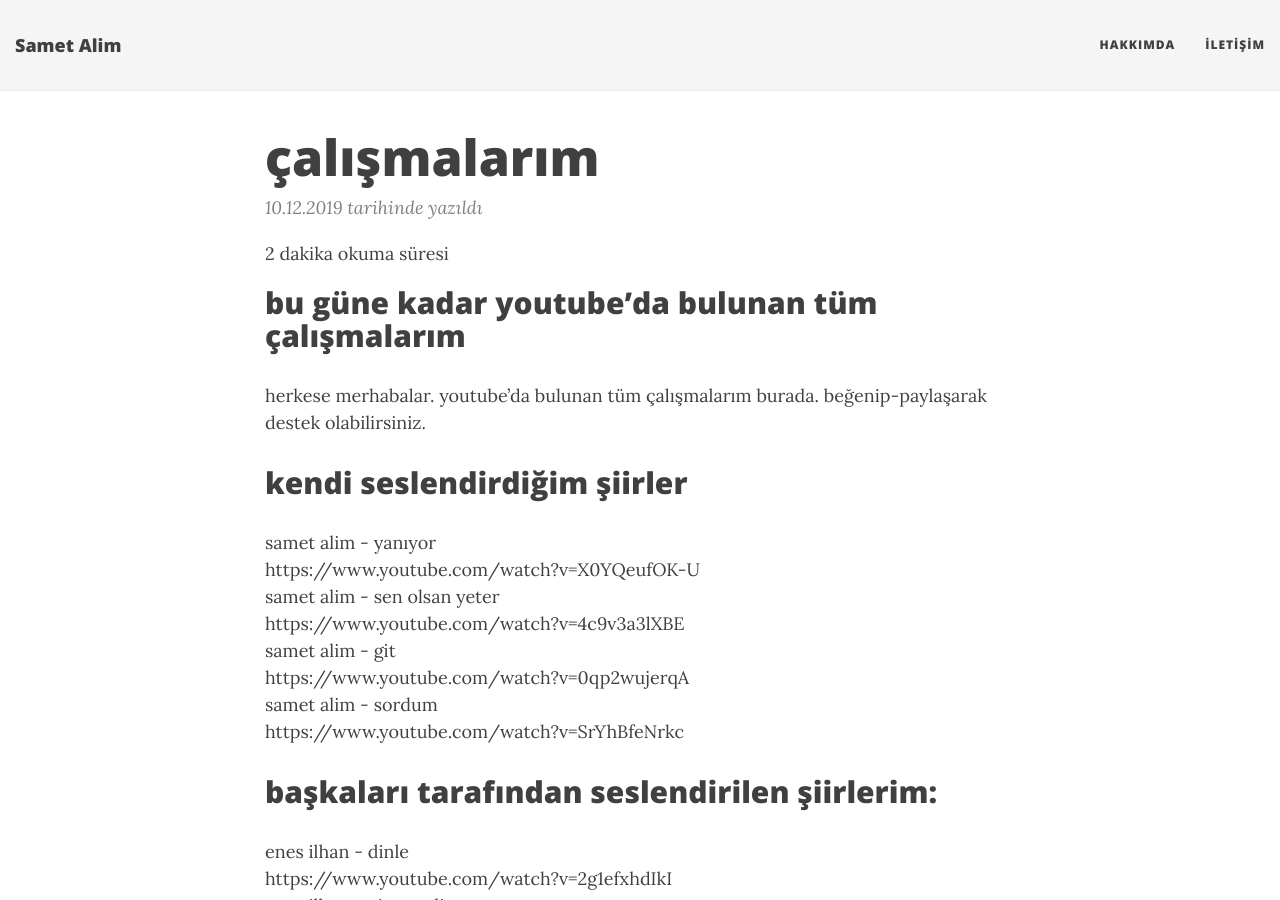
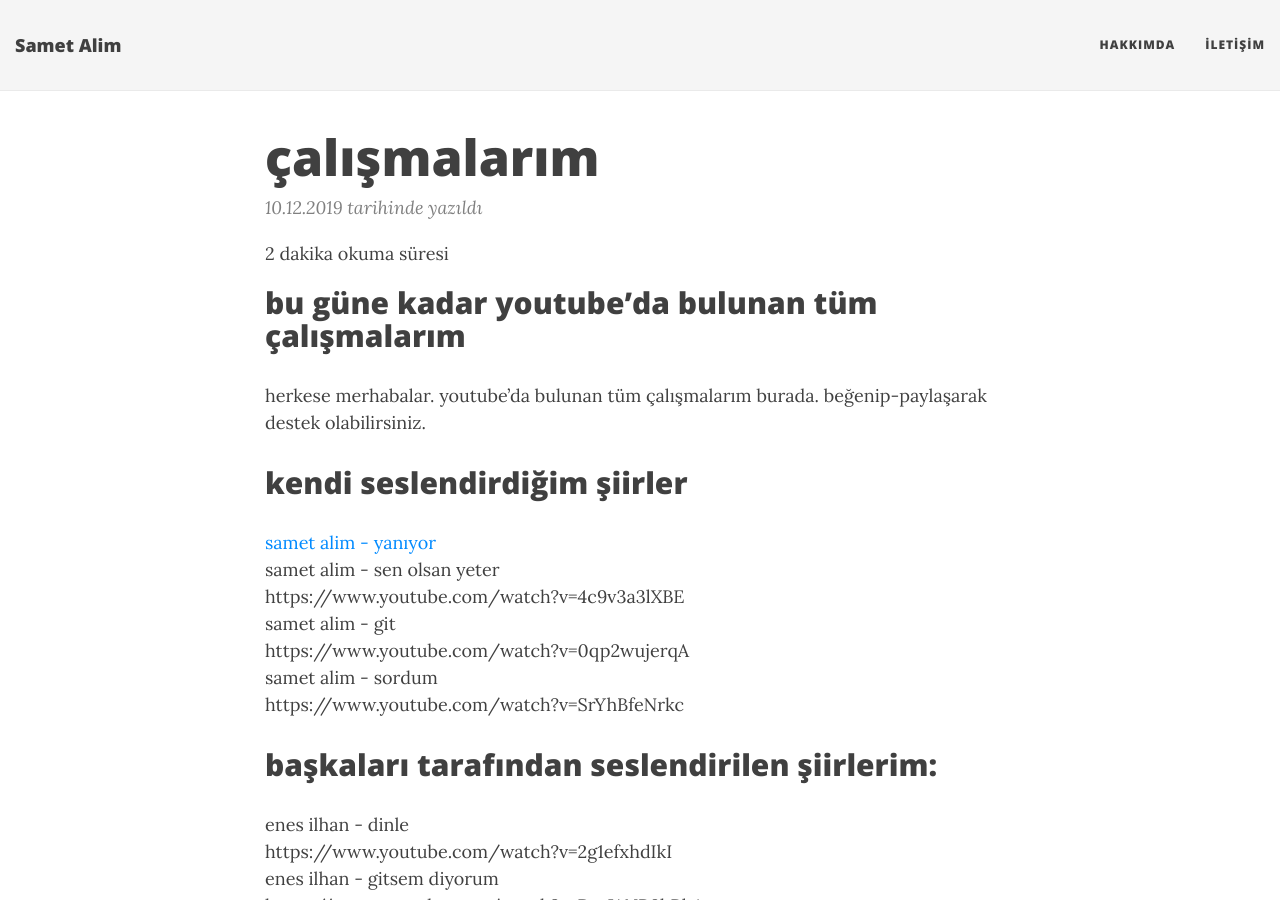
Before and after one commit to adonis12332158/adonis12332158, a Jekyll site: the page built from _posts/2019-12-10-calismalarim.md, in a window 1280 px wide and 900 px high. Built offline with Jekyll 4.4.1, drawn with Linux system fonts in a browser that asks for light colours; nearby versions of some CDN libraries.

Commit message:
düzenlemememe

```diff
--- a/_posts/2019-12-10-calismalarim.md
+++ b/_posts/2019-12-10-calismalarim.md
@@ -11,8 +11,7 @@ yazar:
 herkese merhabalar. youtube'da bulunan tüm çalışmalarım burada. beğenip-paylaşarak destek olabilirsiniz.
 
 ## kendi seslendirdiğim şiirler
-samet alim - yanıyor
-https://www.youtube.com/watch?v=X0YQeufOK-U
+[samet alim - yanıyor](https://www.youtube.com/watch?v=X0YQeufOK-U)
 samet alim - sen olsan yeter
 https://www.youtube.com/watch?v=4c9v3a3lXBE
 samet alim - git
```
